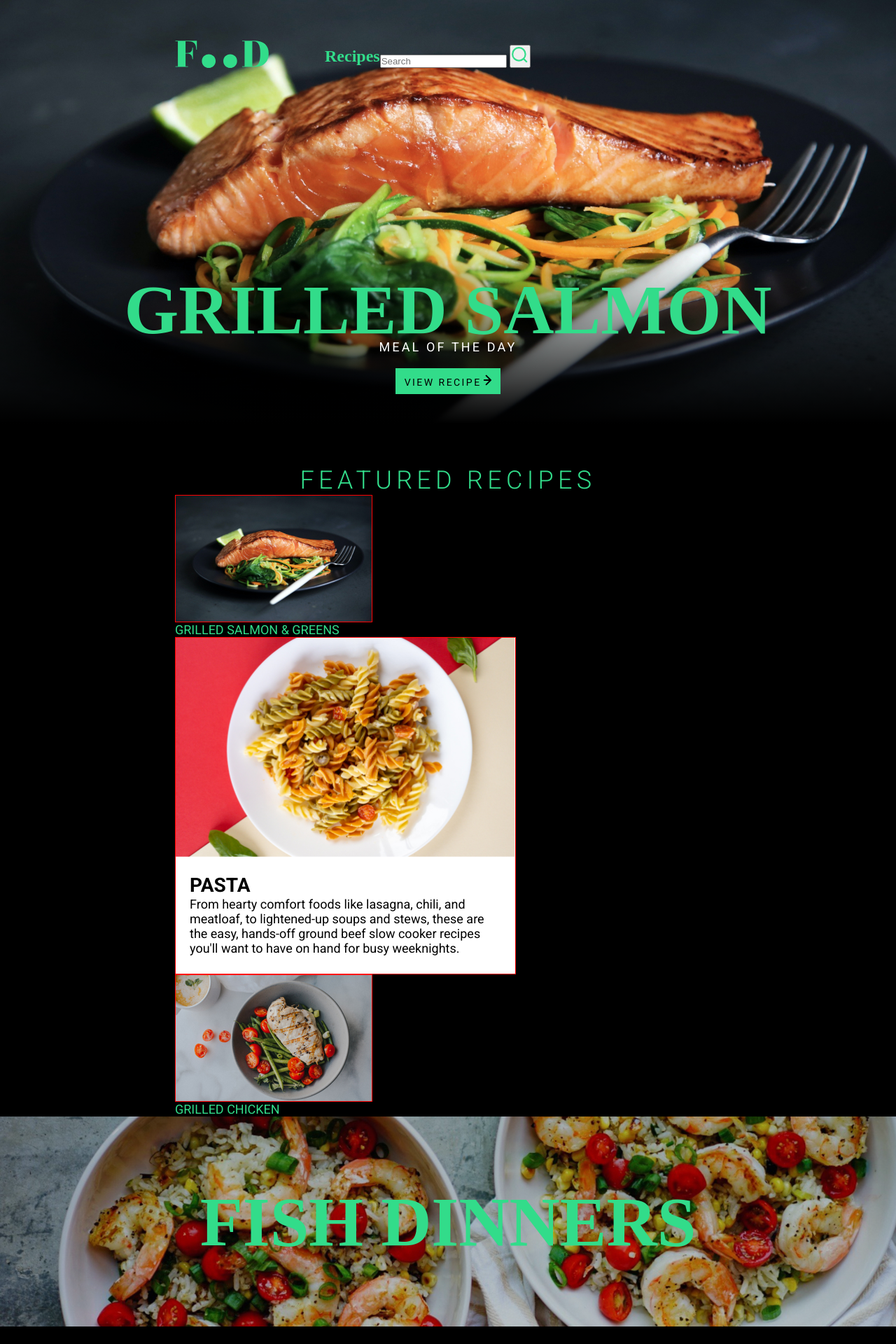
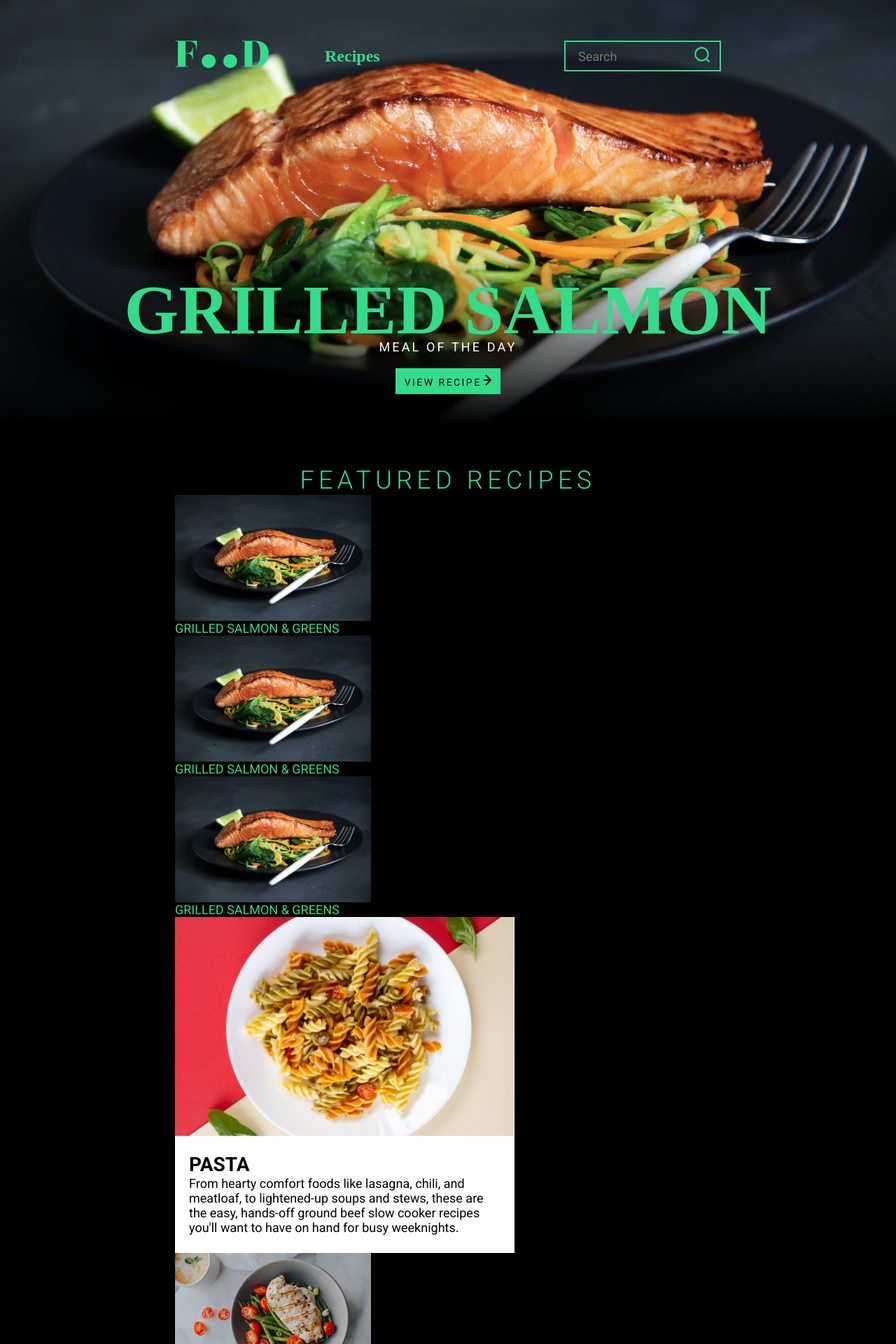
Before and after one commit to tynandrake/idm232-thd44, a PHP site: page / in a window 1280 px wide. Shown: the top 1920 px of the page at 70% size. Run offline with PHP 8.4, Linux system fonts and the light colour scheme; some web fonts are replaced.

Commit message:
adjustments

```diff
--- a/alpha/categories.html
+++ b/alpha/categories.html
@@ -21,10 +21,10 @@
             </div>
             <div class="header-menu">
                 <li>
-                    <a href="about_me.html">Recipes</a>
+                    <a href="categories.html">Recipes</a>
                 </li>
             </div>
-            <div id="search-bar" class="header-menu">
+            <div class="search-bar">
                 <form action="/">
                     <input type="text" placeholder="Search" name="search">
                     <button type="submit"><img src="images/search.svg" alt="search icon"></button>
--- a/alpha/index.html
+++ b/alpha/index.html
@@ -23,10 +23,10 @@
                 </div>
                 <div class="header-menu">
                     <li>
-                        <a href="about_me.html">Recipes</a>
+                        <a href="categories.html">Recipes</a>
                     </li>
                 </div>
-                <div id="search-bar" class="header-menu">
+                <div class="search-bar">
                     <form action="/">
                         <input type="text" placeholder="Search" name="search">
                         <button type="submit"><img src="images/search.svg" alt="search icon"></button>
@@ -38,17 +38,28 @@
             <h1 class="large-title elsie">GRILLED SALMON</h1>
             <h4 class="small-title">MEAL OF THE DAY</h4>
             <button class="btn-recipe">
-                <a href="">VIEW RECIPE</a>
+                <a href="recipe-detail.html">VIEW RECIPE</a>
                 <img src="images/arrow-1.svg" alt="right arrow">
             </button>
         </div>
     </div>
-    <div class="hp-content">
+    <div class="hp-content col-3">
         <h3 class="roboto">FEATURED RECIPES</h3>
+        <div class="col-1-4">
             <div>
                 <div class="recipe-card-small" id="side-image1"></div>
                 <p class="roboto-title">GRILLED SALMON & GREENS</p>
             </div>
+            <div>
+                <div class="recipe-card-small" id="side-image1"></div>
+                <p class="roboto-title">GRILLED SALMON & GREENS</p>
+            </div>
+            <div>
+                <div class="recipe-card-small" id="side-image1"></div>
+                <p class="roboto-title">GRILLED SALMON & GREENS</p>
+            </div>
+        </div>
+        <div class="col-1-2">
             <div>
                 <div class="recipe-card-large">
                     <img src="images/food4.jpg" alt="image of pasta">
@@ -61,9 +72,20 @@
                     </div>
                 </div>
             </div>
+        </div>
+        <div class="col-1-4">
             <div>
                 <div class="recipe-card-small" id="side-image2"></div>
                 <p class="roboto-title">GRILLED CHICKEN</p>
+            </div>
+            <div>
+                <div class="recipe-card-small" id="side-image2"></div>
+                <p class="roboto-title">GRILLED CHICKEN</p>
+            </div>
+            <div>
+                <div class="recipe-card-small" id="side-image2"></div>
+                <p class="roboto-title">GRILLED CHICKEN</p>
+            </div>
         </div>
     </div>
     <div id="hp-banner">
--- a/alpha/master.css
+++ b/alpha/master.css
@@ -19,7 +19,7 @@ body {
     color: #32DC8A;
 }
 
-/* Header / Footer*/
+/* Header / Footer */
 .header-footer{
     display: flex;
     align-items: center;
@@ -122,6 +122,7 @@ header > div {
 .hp-content {
     margin-top: 60px;
     padding: 0 250px;
+    max-width: 1200px;
 }
 .hp-content h3 {
     text-align: center;
@@ -133,7 +134,6 @@ header > div {
 .recipe-card-small {
     width: 280px;
     height: 180px;
-    border: 1px solid red;
 }
 #side-image1 {
     background-image: url(images/food1.jpg);
@@ -141,7 +141,6 @@ header > div {
 .recipe-card-large {
     width: 485px;
     height: 480px;
-    border: 1px solid red;
     background-color: white;
 }
 .recipe-card-large > div{
--- a/alpha/recipe-detail.html
+++ b/alpha/recipe-detail.html
@@ -21,10 +21,10 @@
             </div>
             <div class="header-menu">
                 <li>
-                    <a href="about_me.html">Recipes</a>
+                    <a href="categories.html">Recipes</a>
                 </li>
             </div>
-            <div id="search-bar" class="header-menu">
+            <div class="search-bar">
                 <form action="/">
                     <input type="text" placeholder="Search" name="search">
                     <button type="submit"><img src="images/search.svg" alt="search icon"></button>
--- a/alpha/search-result.html
+++ b/alpha/search-result.html
@@ -21,7 +21,7 @@
             </div>
             <div class="header-menu">
                 <li>
-                    <a href="about_me.html">Recipes</a>
+                    <a href="categories.html">Recipes</a>
                 </li>
             </div>
             <div class="header-menu search-bar">
@@ -36,7 +36,7 @@
         <div>
             <h2 class="secondary-title roboto">Results for <span id="search-item">SALMON</span></h2>
         </div>
-        <div class="search-bar" id="search-bar-large">
+        <div class="search-bar">
             <form action="/">
                 <input type="text" placeholder="Search" name="search">
                 <button type="submit"><img src="images/search.svg" alt="search icon"></button>
```
Also changed, not shown: 1 other file. Lines whose indentation alone changed are shown as unchanged.
